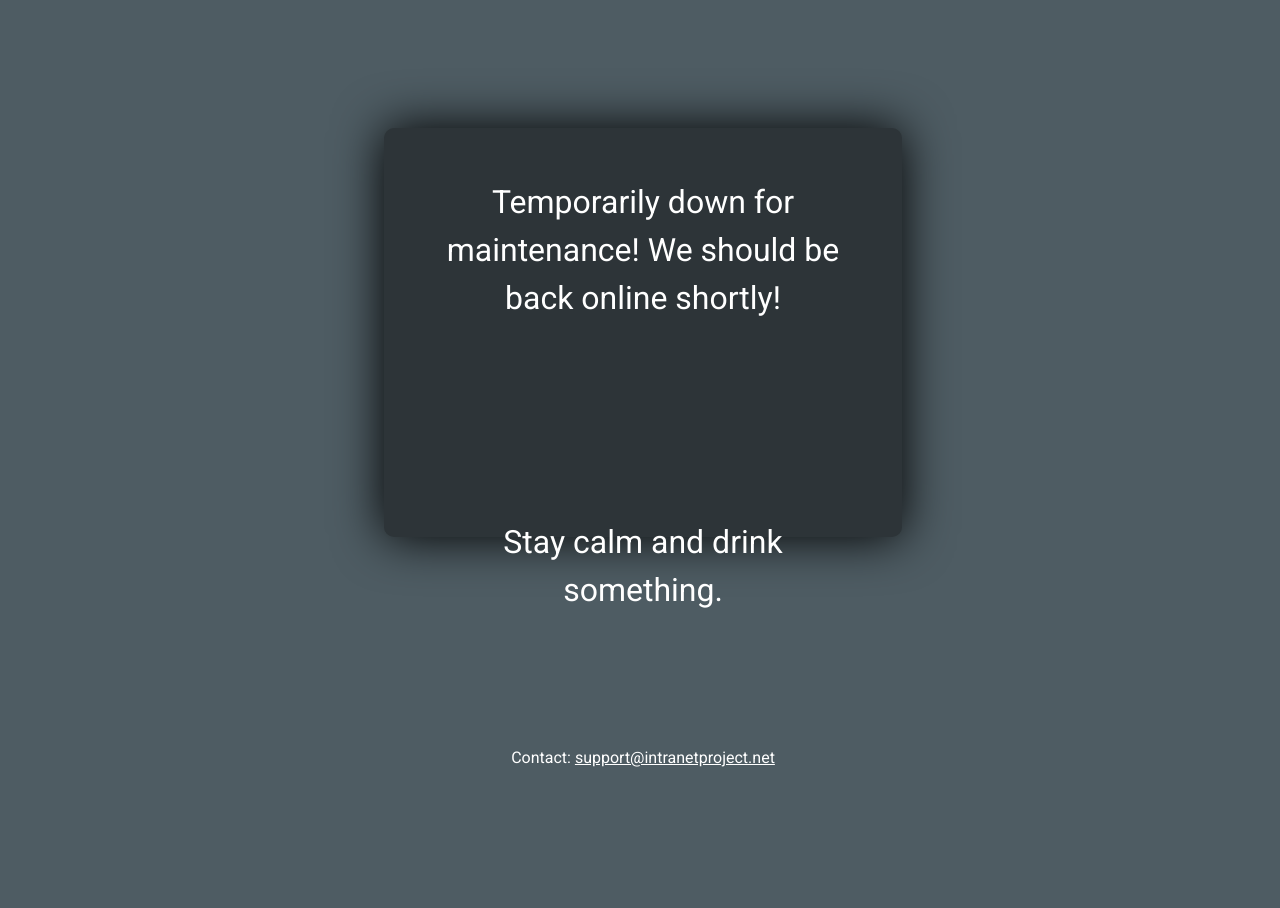
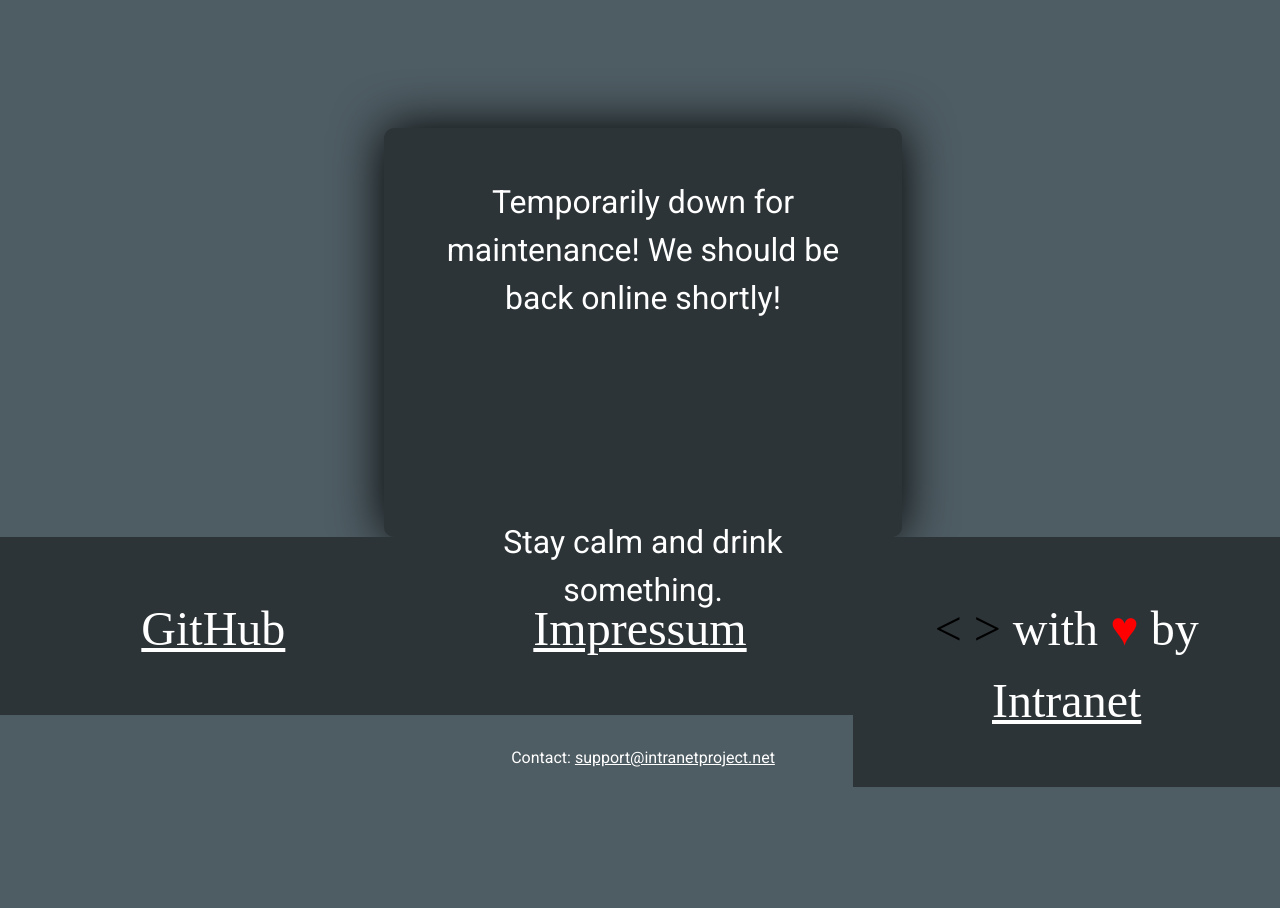
Before and after one commit to IntranetProject/intranet_maintenance, a PHP site: page / in a window 1280 px wide. Run offline with PHP 8.4, Linux system fonts and the light colour scheme.

Commit message:
footer added

```diff
--- a/css/maintenance.css
+++ b/css/maintenance.css
@@ -42,3 +42,22 @@ a {
 .contact {
     font-size: 1em !important;
 }
+
+.footer {
+    width: 100%;
+    font-size: 150%;
+    color: white;
+    height: 5%;
+    background-color: #2D3438;
+}
+
+.git,
+.imp,
+.credit {
+    width: calc(100%/3);
+    float: left;
+    text-align: center;
+    background-color: #2D3438;
+    margin-top: 0.5%;
+    font-family: 'Crimson Text', serif;
+}
--- a/index.php
+++ b/index.php
@@ -9,14 +9,14 @@ session_start();
     <title></title>
     <meta charset="UTF-8">
     <meta name="viewport" content="initial-scale=1.0">
-<link type="text/css" rel="stylesheet" href="css/maintenance.css">
-<link type="text/css" rel="stylesheet" href="css/reset.css">
+    <link type="text/css" rel="stylesheet" href="css/maintenance.css">
+    <link type="text/css" rel="stylesheet" href="css/reset.css">
 </head>
 
 <body>
-        <div class="container">
-            <div class="subcontainer">
-                <?php
+    <div class="container">
+        <div class="subcontainer">
+            <?php
                 if (isset($_GET['site'])) {
                     $site = ucfirst($_GET['site']);
                     echo '<p>' . $site . " is temporarily down for maintenance. We should be back online shortly!</p>";
@@ -24,7 +24,8 @@ session_start();
                     echo '<p>Temporarily down for maintenance! We should be back online shortly!';
                 }
                 ?>
-                <p><br><br> <?php
+                <p><br><br>
+                    <?php
                     $a = array(
                         "Stay calm and drink something.",
                         "Grab yourself a bag of chips!",
@@ -33,9 +34,21 @@ session_start();
                     $random_keys = array_rand($a);
                     echo $a[$random_keys];
                     ?>
-                    </p><br><br><p class="contact">Contact: <a href="mailto:support@intranetproject.net">support@intranetproject.net</a></p>
+                </p><br><br>
+                <p class="contact">Contact: <a href="mailto:support@intranetproject.net">support@intranetproject.net</a></p>
+        </div>
+        <div class="footer">
+            <div class="git">
+                <p><a href="https://github.com/IntranetProject">GitHub</a></p>
+            </div>
+            <div class="imp">
+                <p><a href="imprint.html">Impressum</a></p>
+            </div>
+            <div class="credit">
+                <p><b><i style="color: black;">&lt; &gt;</i></b> with <i style="color: red;">&hearts;</i> by <a href="https://github.com/IntranetProject">Intranet</a></p>
             </div>
         </div>
+    </div>
 </body>
 
 </html>
```
